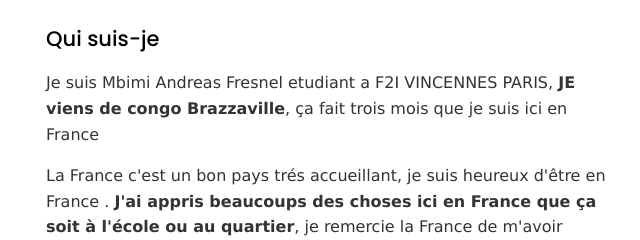
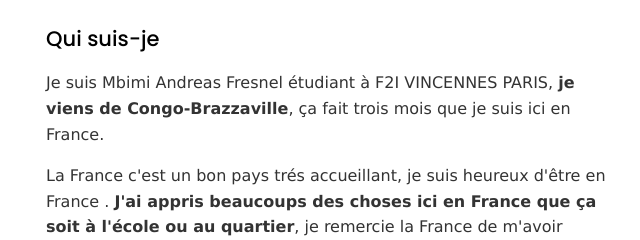
Before and after one commit to Fresnela/Fresnel-Mbimi-Andreas, a plain HTML site: page index.html in a window 1280 px wide. Shown: the part 699-939 px from the top of the page, 604-1244 px from the left. Drawn offline with Linux system fonts and the light colour scheme.

Commit message:
index.html

```diff
--- a/index.html
+++ b/index.html
@@ -112,7 +112,7 @@
         <div class="grid__item">
           <h2 class="section-title">A propos</h2>
           <h3>Qui suis-je</h3>
-          <p>Je suis Mbimi Andreas Fresnel etudiant a F2I VINCENNES PARIS, <strong>JE viens de congo Brazzaville</strong>, ça fait trois mois que je suis ici en France
+          <p>Je suis Mbimi Andreas Fresnel étudiant à F2I VINCENNES PARIS, <strong>je viens de Congo-Brazzaville</strong>, ça fait trois mois que je suis ici en France.
           </p>
           <p>La France c'est un bon pays trés accueillant, je suis heureux d'être en France . <strong>J'ai appris beaucoups des choses ici en France que ça soit à l'école ou au quartier</strong>, je remercie la France de m'avoir donnée cette chance.
           </p>
```
